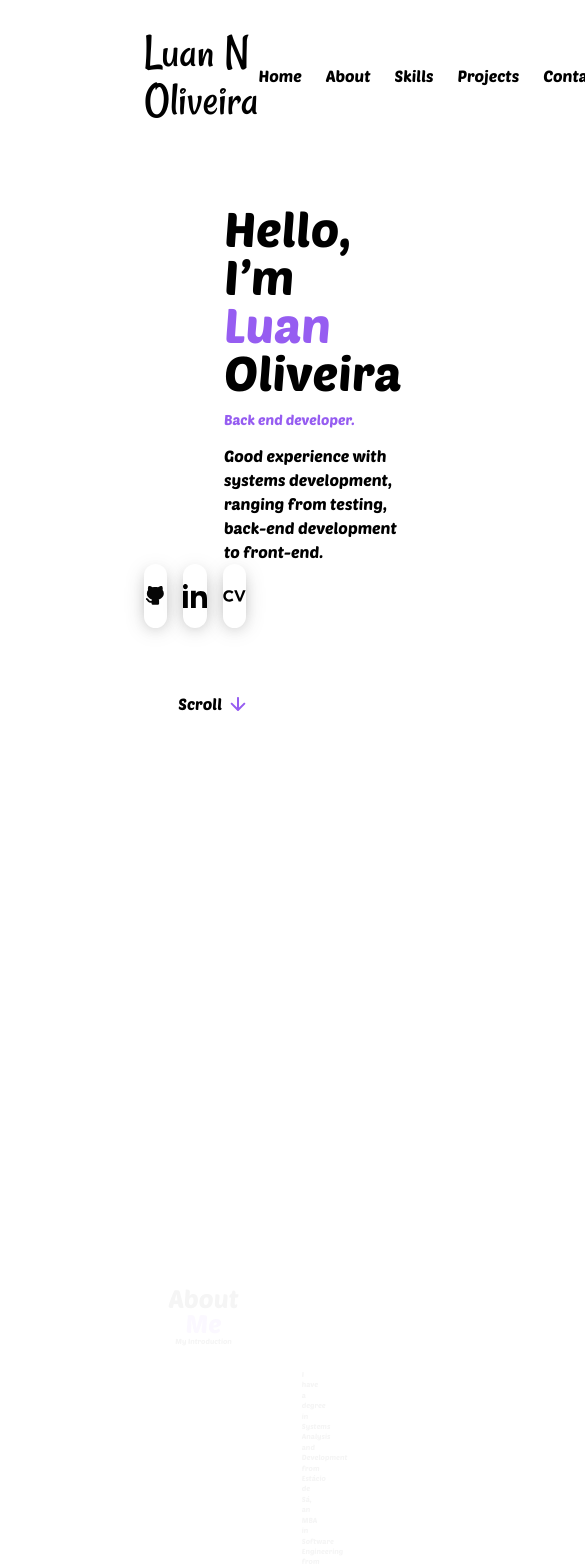
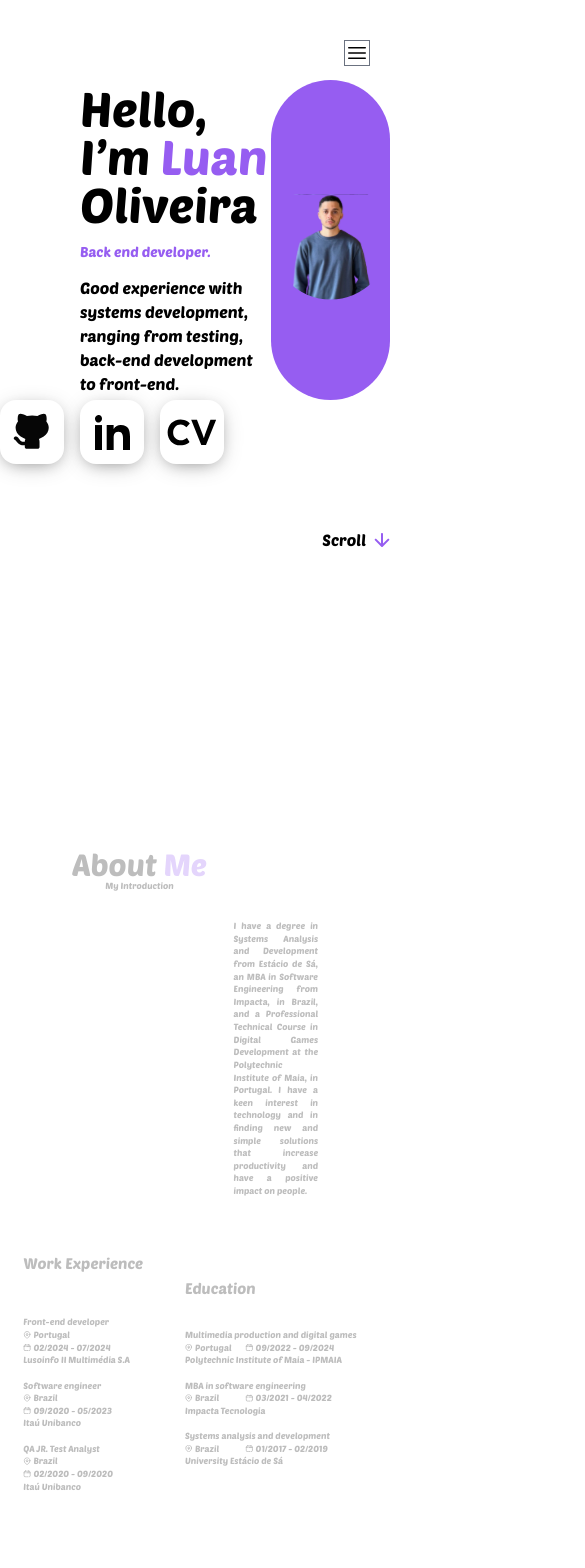
Before and after one commit to LuanNascimentoOliveira/Portfolio, a React (Vite) app: page / in a window 390 px wide. Shown: the top 1568 px of the page, 585 px wide, since content can reach past the window. Built offline with nearby package versions, Linux system fonts and the light colour scheme.

Commit message:
adjust menu to mobile

```diff
--- a/src/App.css
+++ b/src/App.css
@@ -578,25 +578,57 @@ video {
   inset: 0px;
 }
 
+.inset-x-0 {
+  left: 0px;
+  right: 0px;
+}
+
+.top-full {
+  top: 100%;
+}
+
 .left-0 {
   left: 0px;
+}
+
+.top-\[9\%\] {
+  top: 9%;
 }
 
 .top-0 {
   top: 0px;
 }
 
-.z-10 {
-  z-index: 10;
+.top-3 {
+  top: 0.75rem;
 }
 
-.z-0 {
-  z-index: 0;
+.top-9 {
+  top: 2.25rem;
 }
 
-.mx-2 {
-  margin-left: 0.5rem;
-  margin-right: 0.5rem;
+.left-10 {
+  left: 2.5rem;
+}
+
+.top-12 {
+  top: 3rem;
+}
+
+.left-5 {
+  left: 1.25rem;
+}
+
+.left-3 {
+  left: 0.75rem;
+}
+
+.-mr-1 {
+  margin-right: -0.25rem;
+}
+
+.-mr-1\.5 {
+  margin-right: -0.375rem;
 }
 
 .mb-2 {
@@ -605,10 +637,6 @@ video {
 
 .mt-20 {
   margin-top: 5rem;
-}
-
-.mt-2 {
-  margin-top: 0.5rem;
 }
 
 .block {
@@ -621,6 +649,15 @@ video {
 
 .grid {
   display: grid;
+}
+
+.hidden {
+  display: none;
+}
+
+.size-6 {
+  width: 1.5rem;
+  height: 1.5rem;
 }
 
 .h-10 {
@@ -663,12 +700,12 @@ video {
   height: 100%;
 }
 
-.h-64 {
-  height: 16rem;
+.min-h-60 {
+  min-height: 15rem;
 }
 
-.h-40 {
-  height: 10rem;
+.min-h-\[60vh\] {
+  min-height: 60vh;
 }
 
 .w-1\/2 {
@@ -719,23 +756,6 @@ video {
   width: 100%;
 }
 
-.w-60 {
-  width: 15rem;
-}
-
-.w-40 {
-  width: 10rem;
-}
-
-.translate-y-10 {
-  --tw-translate-y: 2.5rem;
-  transform: translate(var(--tw-translate-x), var(--tw-translate-y)) rotate(var(--tw-rotate)) skewX(var(--tw-skew-x)) skewY(var(--tw-skew-y)) scaleX(var(--tw-scale-x)) scaleY(var(--tw-scale-y));
-}
-
-.transform {
-  transform: translate(var(--tw-translate-x), var(--tw-translate-y)) rotate(var(--tw-rotate)) skewX(var(--tw-skew-x)) skewY(var(--tw-skew-y)) scaleX(var(--tw-scale-x)) scaleY(var(--tw-scale-y));
-}
-
 @keyframes appear {
   0% {
     opacity: 0;
@@ -772,16 +792,16 @@ video {
   grid-template-rows: repeat(4, minmax(0, 1fr));
 }
 
+.flex-col {
+  flex-direction: column;
+}
+
 .flex-wrap {
   flex-wrap: wrap;
 }
 
 .items-start {
   align-items: flex-start;
-}
-
-.items-end {
-  align-items: flex-end;
 }
 
 .items-center {
@@ -840,6 +860,18 @@ video {
   margin-bottom: calc(14px * var(--tw-space-y-reverse));
 }
 
+.space-y-2 > :not([hidden]) ~ :not([hidden]) {
+  --tw-space-y-reverse: 0;
+  margin-top: calc(0.5rem * calc(1 - var(--tw-space-y-reverse)));
+  margin-bottom: calc(0.5rem * var(--tw-space-y-reverse));
+}
+
+.space-x-6 > :not([hidden]) ~ :not([hidden]) {
+  --tw-space-x-reverse: 0;
+  margin-right: calc(1.5rem * var(--tw-space-x-reverse));
+  margin-left: calc(1.5rem * calc(1 - var(--tw-space-x-reverse)));
+}
+
 .rounded-2xl {
   border-radius: 1rem;
 }
@@ -848,17 +880,22 @@ video {
   border-radius: 9999px;
 }
 
-.border-2 {
-  border-width: 2px;
+.rounded-md {
+  border-radius: 0.375rem;
 }
 
 .border-b {
   border-bottom-width: 1px;
 }
 
-.border-green-500 {
-  --tw-border-opacity: 1;
-  border-color: rgb(34 197 94 / var(--tw-border-opacity));
+.bg-black {
+  --tw-bg-opacity: 1;
+  background-color: rgb(0 0 0 / var(--tw-bg-opacity));
+}
+
+.bg-gray-800 {
+  --tw-bg-opacity: 1;
+  background-color: rgb(31 41 55 / var(--tw-bg-opacity));
 }
 
 .bg-purple {
@@ -876,24 +913,17 @@ video {
   background-color: rgb(255 255 255 / var(--tw-bg-opacity));
 }
 
-.bg-black {
-  --tw-bg-opacity: 1;
-  background-color: rgb(0 0 0 / var(--tw-bg-opacity));
-}
-
-.bg-gray-700 {
-  --tw-bg-opacity: 1;
-  background-color: rgb(55 65 81 / var(--tw-bg-opacity));
-}
-
-.bg-gray-500 {
-  --tw-bg-opacity: 1;
-  background-color: rgb(107 114 128 / var(--tw-bg-opacity));
+.bg-opacity-80 {
+  --tw-bg-opacity: 0.8;
 }
 
 .object-cover {
   -o-object-fit: cover;
      object-fit: cover;
+}
+
+.p-2 {
+  padding: 0.5rem;
 }
 
 .p-20 {
@@ -906,14 +936,6 @@ video {
 
 .p-9 {
   padding: 2.25rem;
-}
-
-.p-2 {
-  padding: 0.5rem;
-}
-
-.p-1 {
-  padding: 0.25rem;
 }
 
 .px-32 {
@@ -976,10 +998,6 @@ video {
   padding-top: 1.75rem;
 }
 
-.pl-2 {
-  padding-left: 0.5rem;
-}
-
 .text-center {
   text-align: center;
 }
@@ -1007,9 +1025,18 @@ video {
   line-height: 1.5rem;
 }
 
+.text-lg {
+  font-size: 1.125rem;
+  line-height: 1.75rem;
+}
+
 .text-sm {
   font-size: 0.875rem;
   line-height: 1.25rem;
+}
+
+.font-semibold {
+  font-weight: 600;
 }
 
 .text-purple {
@@ -1022,18 +1049,8 @@ video {
   color: rgb(255 255 255 / var(--tw-text-opacity));
 }
 
-.underline {
-  text-decoration-line: underline;
-}
-
 .opacity-0 {
   opacity: 0;
-}
-
-.shadow {
-  --tw-shadow: 0 1px 3px 0 rgb(0 0 0 / 0.1), 0 1px 2px -1px rgb(0 0 0 / 0.1);
-  --tw-shadow-colored: 0 1px 3px 0 var(--tw-shadow-color), 0 1px 2px -1px var(--tw-shadow-color);
-  box-shadow: var(--tw-ring-offset-shadow, 0 0 #0000), var(--tw-ring-shadow, 0 0 #0000), var(--tw-shadow);
 }
 
 .shadow-md {
@@ -1060,10 +1077,6 @@ video {
   transition-duration: 500ms;
 }
 
-.duration-300 {
-  transition-duration: 300ms;
-}
-
 .shadow-custom {
   box-shadow:
             0 4px 15px -6px rgba(0, 0, 0, 0.3),
@@ -1075,15 +1088,8 @@ video {
   animation-range: entry 0% cover 40%;
 }
 
-.hover\:translate-y-0:hover {
-  --tw-translate-y: 0px;
-  transform: translate(var(--tw-translate-x), var(--tw-translate-y)) rotate(var(--tw-rotate)) skewX(var(--tw-skew-x)) skewY(var(--tw-skew-y)) scaleX(var(--tw-scale-x)) scaleY(var(--tw-scale-y));
-}
-
-.hover\:scale-125:hover {
-  --tw-scale-x: 1.25;
-  --tw-scale-y: 1.25;
-  transform: translate(var(--tw-translate-x), var(--tw-translate-y)) rotate(var(--tw-rotate)) skewX(var(--tw-skew-x)) skewY(var(--tw-skew-y)) scaleX(var(--tw-scale-x)) scaleY(var(--tw-scale-y));
+.target\:block:target {
+  display: block;
 }
 
 .hover\:scale-105:hover {
@@ -1092,9 +1098,14 @@ video {
   transform: translate(var(--tw-translate-x), var(--tw-translate-y)) rotate(var(--tw-rotate)) skewX(var(--tw-skew-x)) skewY(var(--tw-skew-y)) scaleX(var(--tw-scale-x)) scaleY(var(--tw-scale-y));
 }
 
-.hover\:bg-slate-400:hover {
+.hover\:bg-gray-100:hover {
   --tw-bg-opacity: 1;
-  background-color: rgb(148 163 184 / var(--tw-bg-opacity));
+  background-color: rgb(243 244 246 / var(--tw-bg-opacity));
+}
+
+.hover\:text-gray-200:hover {
+  --tw-text-opacity: 1;
+  color: rgb(229 231 235 / var(--tw-text-opacity));
 }
 
 .hover\:text-purple:hover {
@@ -1102,37 +1113,13 @@ video {
   color: rgb(150 93 241 / var(--tw-text-opacity));
 }
 
-.hover\:opacity-40:hover {
-  opacity: 0.4;
-}
-
-.hover\:opacity-70:hover {
-  opacity: 0.7;
-}
-
-.hover\:opacity-50:hover {
-  opacity: 0.5;
+.hover\:text-blue-500:hover {
+  --tw-text-opacity: 1;
+  color: rgb(59 130 246 / var(--tw-text-opacity));
 }
 
 .hover\:opacity-100:hover {
   opacity: 1;
-}
-
-.hover\:shadow-lg:hover {
-  --tw-shadow: 0 10px 15px -3px rgb(0 0 0 / 0.1), 0 4px 6px -4px rgb(0 0 0 / 0.1);
-  --tw-shadow-colored: 0 10px 15px -3px var(--tw-shadow-color), 0 4px 6px -4px var(--tw-shadow-color);
-  box-shadow: var(--tw-ring-offset-shadow, 0 0 #0000), var(--tw-ring-shadow, 0 0 #0000), var(--tw-shadow);
-}
-
-.hover\:shadow-2xl:hover {
-  --tw-shadow: 0 25px 50px -12px rgb(0 0 0 / 0.25);
-  --tw-shadow-colored: 0 25px 50px -12px var(--tw-shadow-color);
-  box-shadow: var(--tw-ring-offset-shadow, 0 0 #0000), var(--tw-ring-shadow, 0 0 #0000), var(--tw-shadow);
-}
-
-.hover\:shadow-gray-400:hover {
-  --tw-shadow-color: #9ca3af;
-  --tw-shadow: var(--tw-shadow-colored);
 }
 
 .focus\:text-purple:focus {
@@ -1140,6 +1127,108 @@ video {
   color: rgb(150 93 241 / var(--tw-text-opacity));
 }
 
-.group:hover .group-hover\:opacity-75 {
-  opacity: 0.75;
+@media (min-width: 640px) {
+  .sm\:absolute {
+    position: absolute;
+  }
+
+  .sm\:left-3 {
+    left: 0.75rem;
+  }
+
+  .sm\:block {
+    display: block;
+  }
+
+  .sm\:bg-white {
+    --tw-bg-opacity: 1;
+    background-color: rgb(255 255 255 / var(--tw-bg-opacity));
+  }
+
+  .sm\:shadow-md {
+    --tw-shadow: 0 4px 6px -1px rgb(0 0 0 / 0.1), 0 2px 4px -2px rgb(0 0 0 / 0.1);
+    --tw-shadow-colored: 0 4px 6px -1px var(--tw-shadow-color), 0 2px 4px -2px var(--tw-shadow-color);
+    box-shadow: var(--tw-ring-offset-shadow, 0 0 #0000), var(--tw-ring-shadow, 0 0 #0000), var(--tw-shadow);
+  }
 }
+
+@media (min-width: 768px) {
+  .md\:absolute {
+    position: absolute;
+  }
+
+  .md\:left-0 {
+    left: 0px;
+  }
+
+  .md\:top-\[9\%\] {
+    top: 9%;
+  }
+
+  .md\:left-3 {
+    left: 0.75rem;
+  }
+
+  .md\:top-12 {
+    top: 3rem;
+  }
+
+  .md\:hidden {
+    display: none;
+  }
+
+  .md\:flex-row {
+    flex-direction: row;
+  }
+
+  .md\:bg-white {
+    --tw-bg-opacity: 1;
+    background-color: rgb(255 255 255 / var(--tw-bg-opacity));
+  }
+
+  .md\:shadow-md {
+    --tw-shadow: 0 4px 6px -1px rgb(0 0 0 / 0.1), 0 2px 4px -2px rgb(0 0 0 / 0.1);
+    --tw-shadow-colored: 0 4px 6px -1px var(--tw-shadow-color), 0 2px 4px -2px var(--tw-shadow-color);
+    box-shadow: var(--tw-ring-offset-shadow, 0 0 #0000), var(--tw-ring-shadow, 0 0 #0000), var(--tw-shadow);
+  }
+}
+
+@media (min-width: 1024px) {
+  .lg\:absolute {
+    position: absolute;
+  }
+
+  .lg\:top-12 {
+    top: 3rem;
+  }
+
+  .lg\:flex {
+    display: flex;
+  }
+
+  .lg\:hidden {
+    display: none;
+  }
+
+  .lg\:bg-white {
+    --tw-bg-opacity: 1;
+    background-color: rgb(255 255 255 / var(--tw-bg-opacity));
+  }
+
+  .lg\:text-base {
+    font-size: 1rem;
+    line-height: 1.5rem;
+  }
+
+  .lg\:shadow-md {
+    --tw-shadow: 0 4px 6px -1px rgb(0 0 0 / 0.1), 0 2px 4px -2px rgb(0 0 0 / 0.1);
+    --tw-shadow-colored: 0 4px 6px -1px var(--tw-shadow-color), 0 2px 4px -2px var(--tw-shadow-color);
+    box-shadow: var(--tw-ring-offset-shadow, 0 0 #0000), var(--tw-ring-shadow, 0 0 #0000), var(--tw-shadow);
+  }
+}
+
+@media (min-width: 1536px) {
+  .\32xl\:w-72 {
+    width: 18rem;
+  }
+}
--- a/src/App.tsx
+++ b/src/App.tsx
@@ -9,6 +9,8 @@ import { createBrowserRouter, RouterProvider } from 'react-router-dom';
 import Footer from './components/Footer';
 import { Element } from 'react-scroll';
 
+
+//TODO cuidado com o  px-36 pt-7 afeta o menu div className='w-auto h-full px-36 pt-7'>
 function App() {
 
   const router = createBrowserRouter([
@@ -19,7 +21,7 @@ function App() {
   ])
   return (
     <>
-      <div className='w-auto h-full px-36 pt-7'>
+      <div className='w-auto h-full'>
         <RouterProvider router={router} />
 
         <Element name="Home">
--- a/src/assets/data/menu.json
+++ /dev/null
@@ -1,24 +0,0 @@
-{
-    "menu": [
-        {
-            "name": "Home",
-            "link": "/"
-        },
-        {
-            "name": "About",
-            "link": "/About"
-        },
-        {
-            "name": "Skills",
-            "link": "/Skills"
-        },
-        {
-            "name": "Projects",
-            "link": "/Projects"
-        },
-        {
-            "name": "Contactme",
-            "link": "/Contactme"
-        }
-    ]
-}
--- a/src/components/Header.tsx
+++ b/src/components/Header.tsx
@@ -1,27 +1,70 @@
-import menuData from '../assets/data/menu.json';
 import { Link } from 'react-scroll';
+import { useState } from "react";
+
+
+const menuData = [
+  { name: "Home", link: "/" },
+  { name: "About", link: "/About" },
+  { name: "Skills", link: "/Skills" },
+  { name: "Projects", link: "/Projects" },
+  { name: "Contactme", link: "/Contactme" }
+];
+
+const Menu = () => {
+  return (
+    <>
+      {menuData.map((item, index) => (
+        <li key={item.link} className={`${index === 0 ? ' focus:text-purple' : ''} hover:text-purple`}>
+          <Link to={item.name} smooth={true} duration={500} className='cursor-pointer'>
+            {item.name}
+          </Link>
+        </li>
+      ))}
+    </>
+  )
+}
+
 
 const Header = () => {
+
+  const [isOpen, setIsOpen] = useState(false);
+
   return (
     <>
-      <div className='w-auto h-auto justify-between items-center flex'>
-        <span className='w-auto h-auto text-5xl font-serif'>
-          Luan N Oliveira
-        </span>
+      <nav className='flex w-full m-0 p-0 top-0 justify-end float-end items-end absolute lg:justify-center lg:items-center'>
 
-        <nav>
-          <ul className='text-base gap-6 w-auto flex justify-center items-center'>
-            {menuData.menu.map((item, index) => (
-              <li key={item.link} className={`${index === 0 ? ' focus:text-purple' : ''} hover:text-purple`}>
-                <Link to={item.name} smooth={true} duration={500} className='cursor-pointer'>
-                  {item.name}
-                </Link>
-              </li>
-            ))}
+        <div className="w-full flex items-center justify-between">
+          <span className="w-auto h-auto text-5xl font-serif hidden lg:flex lg:pl-10 lg:pt-5 ">
+            Luan N Oliveira
+          </span>
+
+          <ul className="hidden text-base gap-6 w-auto items-center justify-end lg:pr-10 lg:pt-5 lg:flex ">
+            <Menu />
           </ul>
-        </nav>
+        </div>
 
-      </div>
+        <div className="pt-10 pr-5">
+          <button
+            className="lg:hidden border border-gray-500"
+            onClick={() => setIsOpen(!isOpen)}
+          >
+            <svg xmlns="http://www.w3.org/2000/svg" fill="none" viewBox="0 0 24 24" strokeWidth={1.5} stroke="currentColor" className="size-6">
+              <path strokeLinecap="round" strokeLinejoin="round" d="M3.75 6.75h16.5M3.75 12h16.5m-16.5 5.25h16.5" />
+            </svg>
+          </button>
+        </div>
+
+        <div className="lg:hidden absolute top-full w-auto">
+          <ul className={`${isOpen
+            ? 'bg-white shadow-md p-4 rounded-md transform transition-transform duration-300 ease-in-out translate-x-0 opacity-100 right-0'
+            : 'bg-white shadow-md p-4 rounded-md transform transition-transform duration-300 ease-in-out translate-x-full opacity-0 left-0 '}`}>
+            <div className='text-base font-serif text-center'>
+              Luan O
+            </div>
+            <Menu />
+          </ul>
+        </div>
+      </nav>
     </>
   );
 };
```
Also changed, not shown: 1 other file (tests, documents, lock files or other folders).
